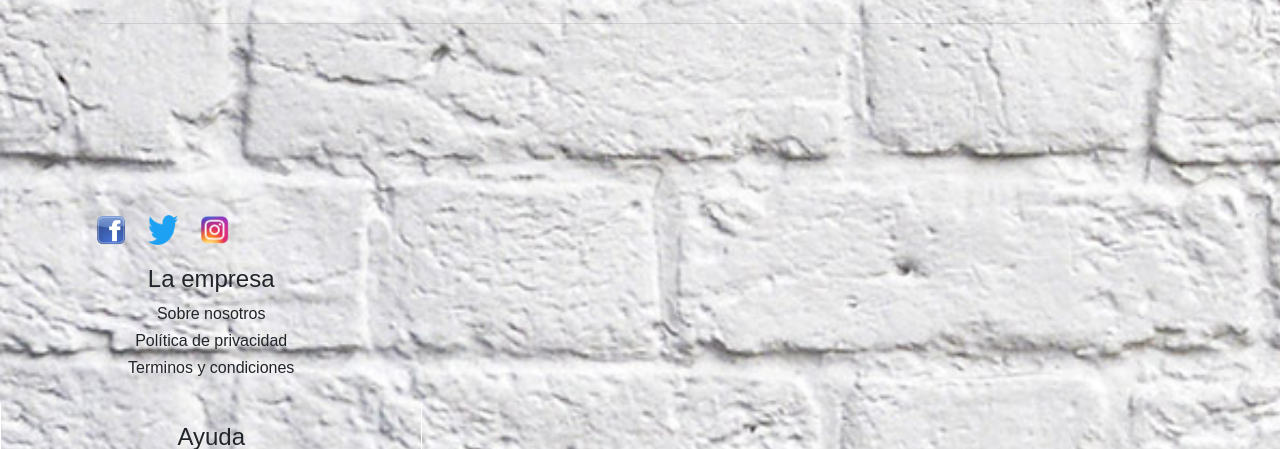
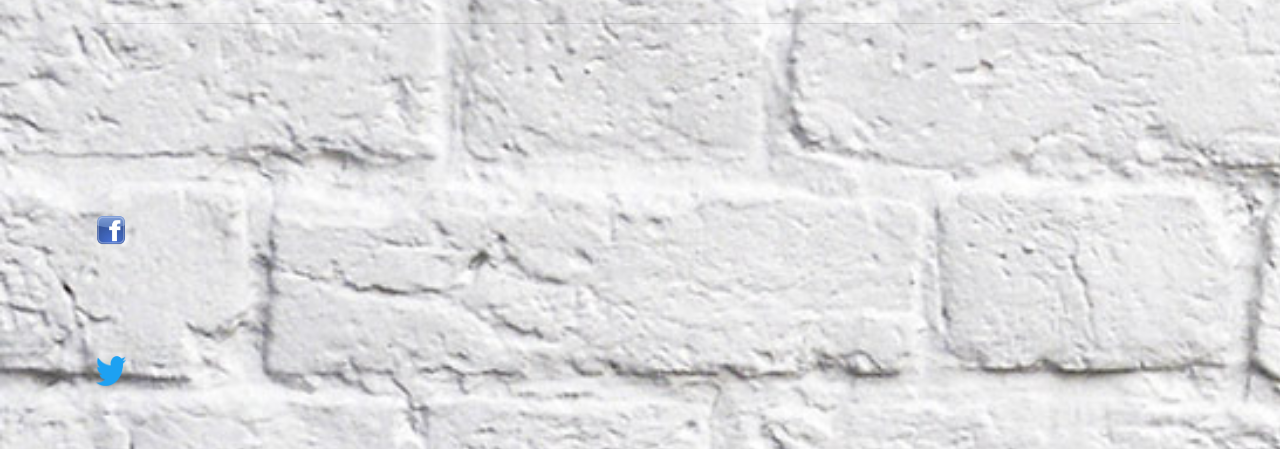
Before and after one commit to lulimartin/proyecto-integrador, a PHP site: page / in a window 1280 px wide. Shown: the part 2320-2769 px from the top of the page. Run offline with PHP 8.4, Linux system fonts and the light colour scheme.

Commit message:
Update index.css

```diff
--- a/index.css
+++ b/index.css
@@ -154,13 +154,13 @@ display: table;
 .w-clearfix:after {
 clear: both;
 }
-img.img_redes {
+.img_redes {
     width: 30px;
     height: 30px;
 	margin-left: 1%;
 	margin-right: 1%;
 	margin-top: 10%;
-	float: left;
+	float: unset;
 }
 /* footer CSS
 -------------------------------------------------- */
```
